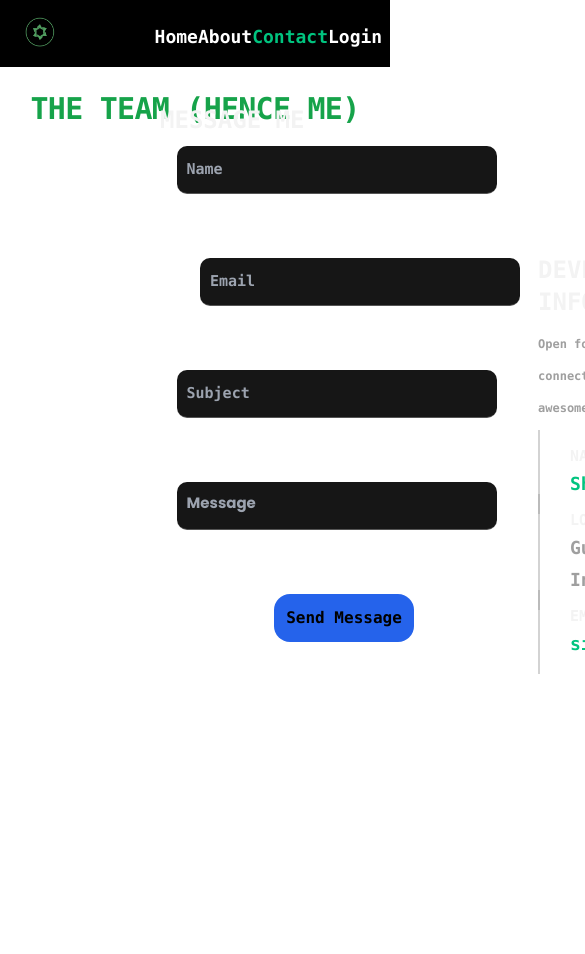
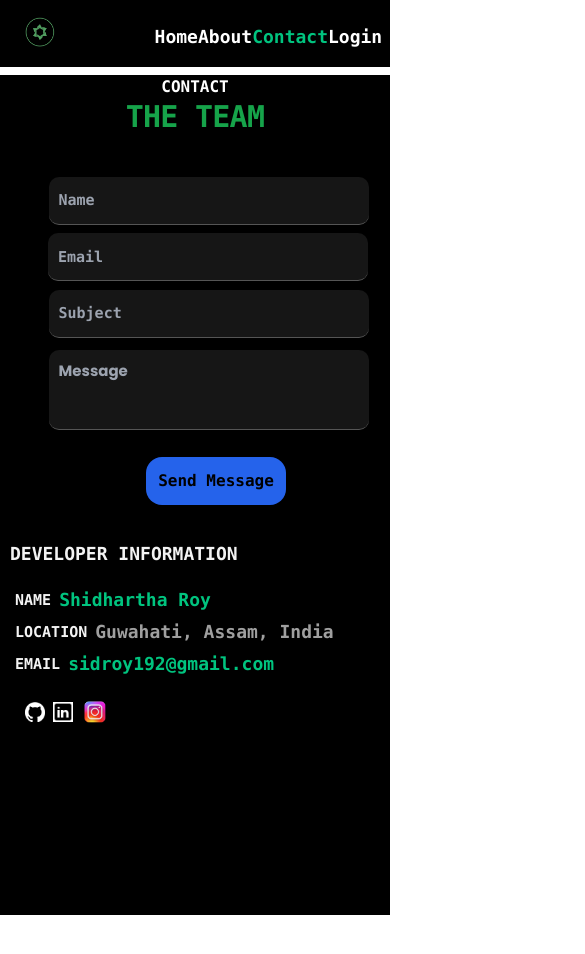
Before and after one commit to Shidhartha-Roy/AAYKAR-SAATHI, a React (Create React App) app in the folder itcode-ui/: page /contact in a window 390 px wide. Shown: the top 954 px of the page, 585 px wide, since content can reach past the window. After the commit the page ends 915 px from the top, so only its background shows below. Built offline with nearby package versions, Linux system fonts and the light colour scheme.

Commit message:
Contact and About Mobile

```diff
--- a/itcode-ui/src/components/About.js
+++ b/itcode-ui/src/components/About.js
@@ -13,34 +13,38 @@ const About = () => {
 
   return (
     <div
-     className="text-white font-semibold p-0 font-mono"
+     className="aboutTitle bg-black mt-2 lg:mt-auto text-white font-semibold p-0 font-mono"
 
      >
     ABOUT<br />
     <div className="font-bold text-4xl text-green-600 tracking-tight">AAYKAR SAATHI</div>
     <div className="h-screen flex flex-col text-white items-center justify-center">
     <div className="flex items-center -mt-32">
-      <img src={logo} className="w-100 h-72 border-4 border-yellow-300 p-2 -ml-22" />
+      <img src={logo} className="aaykarImage h-72 border-4 border-yellow-300 p-2 -ml-22" />
       <motion.div
 
       ref={ref}
       initial={{ x: "10vw", opacity: 0 }}
       animate={inView ? { x: 0, opacity: 1 } : { x: "10vw", opacity: 0 }}
       transition={{ duration: 0.6, ease: "easeInOut" }}
-      className="ml-10">
-        <div className="text-xl text-green-500 font-bold -mt-7" style={{textAlign: "left"}}>
+      className="siteDescription ml-10 ">
+        <div className="description text-xl text-green-500 font-bold -mt-7" style={{textAlign: "left"}}>
           DESCRIPTION:
         </div>
-        <div className="text-lg tracking-wider font-semibold text-green-100 max-w-3xl" style={{textAlign: "left"}}>
+        <div className="compDescription text-lg tracking-wider font-semibold text-green-100 max-w-3xl" style={{textAlign: "left"}}>
         AAYKAR SAATHI is a tool designed to simplify the complexities of the Income Tax Law of 1961.
         Our platform is dedicated to helping you grasp the intricate terminologies and nuances of various tax law codes.
         With AAYKAR SAATHI, you can navigate the tax landscape with confidence and gain a deeper understanding of the tax regulations
         that impact your financial journey. Let us be your trusted companion on your tax compliance and financial empowerment journey.
         </div>
-        <div className="text-xl text-green-500 mt-7 font-bold" style={{textAlign: "left"}}>
+        <div className="mobileDescription text-lg tracking-wider font-semibold text-green-100 max-w-3xl" style={{textAlign: "left"}}>
+        AAYKAR SAATHI is a tool to simplify the complexities of Income Tax Law of 1961. It helps you understand tax codes, gain confidence in navigating taxes,
+        and empowers you financially. Trust us to be your companion on your tax compliance journey.
+        </div>
+        <div className="developerDesc text-xl text-green-500 mt-7 font-bold" style={{textAlign: "left"}}>
           DEVELOPED BY:
         </div>
-        <div className="text-lg text-green-100 max-w-lg" style={{textAlign: "left"}}>
+        <div className="developerInfo text-lg text-green-100 max-w-lg" style={{textAlign: "left"}}>
         <a href="https://shidhartharoy.netlify.app/">Shidhartha Roy</a>
         <div className="flex-row">
         <SocialIcons />
--- a/itcode-ui/src/components/Contact.js
+++ b/itcode-ui/src/components/Contact.js
@@ -72,27 +72,27 @@ const Contact = () => {
 
   return (
     <div
-     className="text-white font-semibold p-0 font-mono"
+     className="email bg-black mt-2 lg:mt-auto text-white font-semibold p-0 font-mono"
 
      >
     CONTACT<br />
-    <div className="font-bold text-3xl text-green-600 tracking-tight">THE TEAM (HENCE ME)</div>
-    <div className="flex flex-row h-screen justify-between  font-mono">
-    <div className="text-white flex items-center -mt-16 justify-start font-semibold ml-40">
+    <div className="pageTitle font-bold text-3xl text-green-600 tracking-tight">THE TEAM</div>
+    <div className="lg:flex lg:flex-row h-screen justify-between  font-mono">
+    <div className="emailFormContainer text-white flex items-center -mt-16 justify-start font-semibold ml-40 ">
       <form
       action=""
       ref={form}
-      className="contactForm text-black"
+      className="emailForm text-black"
       initial={{ x: "-10vw", opacity: 0 }}
       animate={inView ? { x: 0, opacity: 1 } : { x: "-10vw", opacity: 0 }}
       transition={{ duration: 0.4, ease: "easeInOut" }}
       onSubmit={sendEmail}
     >
-      <h4 className="contentTitle font-bold text-2xl" style={{textAlign: "left"}}>MESSAGE ME</h4>
-      <div className="formGroup" style={{ display: "inline-block" }}>
+      <h4 className="contentTitle font-bold text-2xl" style={{textAlign: "left"}} id="emailTitle">MESSAGE ME</h4>
+      <div className="emailGroup" style={{ display: "inline-block" }}>
         <input
           type="text"
-          className="formControl"
+          className="formControl -mb-2 lg:mb-auto"
           onChange={handleChange}
           value={formData.from_name}
           id="contactName"
@@ -101,10 +101,10 @@ const Contact = () => {
           required
         />
       </div>
-      <div className="formGroup" style={{ display: "inline-block" }}>
+      <div className="emailGroup" style={{ display: "inline-block" }}>
         <input
           type="email"
-          className="formControl ml-10"
+          className="formControl ml-10 -mt-3 lg:mt-5 lg:-ml-1"
           onChange={handleChange}
           value={formData.from_email}
           id="contactEmail"
@@ -113,10 +113,10 @@ const Contact = () => {
           required
         />
       </div>
-      <div className="col-12 formGroup">
+      <div className="col-12 emailGroup">
         <input
           type="text"
-          className="formControl"
+          className="formControl -mt-10 lg:mt-auto"
           onChange={handleChange}
           value={formData.subject}
           id="contactSubject"
@@ -125,9 +125,9 @@ const Contact = () => {
           required
         />
       </div>
-      <div className="col-12 formGroup">
+      <div className="col-12 emailGroup">
         <textarea
-          className="formControl"
+          className="formControl -mt-2 lg:mt-auto"
           onChange={handleChange}
           value={formData.message}
           name="message"
@@ -143,7 +143,7 @@ const Contact = () => {
       </div>
     </form>
     </div>
-    <div className="flex items-center text-white -mt-16 mr-24 text-2xl">
+    <div className="flex items-center text-white mt-32 lg:-mt-16 lg:mr-24 text-2xl">
       <ContactInfo name="Shidhartha Roy" location="Guwahati, Assam, India" email="sidroy192@gmail.com"/>
     </div>
     </div>
--- a/itcode-ui/src/components/ContactInfo.js
+++ b/itcode-ui/src/components/ContactInfo.js
@@ -21,25 +21,25 @@ const ContactInfo = ({ name, email, location }) => {
       <ul className="listInfo -mt-1">
         <li>
           <div className="personalContactInfo">
-            <div className="mediaWrap -mt-5">
+            <div className="mediaWrap -mt-5 flex flex-row lg:flex lg:flex-col">
               <h6 className="infoType font-bold text-xl font-mono">NAME</h6>
-              <span className="infoValue text-lg font-semibold"><a href="https://shidhartharoy.netlify.app/">{name}</a></span>
+              <span className="infoValue text-lg font-semibold ml-2 lg:ml-auto"><a href="https://shidhartharoy.netlify.app/">{name}</a></span>
             </div>
           </div>
         </li>
         <li>
           <div className="personalContactInfo">
-            <div className="mediaWrap -mt-5">
+            <div className="mediaWrap -mt-5 flex flex-row lg:flex lg:flex-col">
               <h6 className="infoType font-bold text-xl font-mono">LOCATION</h6>
-              <span className="infoValue text-lg font-semibold">{location}</span>
+              <span className="infoValue text-lg font-semibold ml-2 lg:ml-auto">{location}</span>
               </div>
           </div>
         </li>
         <li>
           <div className="personalContactInfo">
-            <div className="mediaWrap -mt-5">
-              <h6 className="infoType font-bold text-xl font-mono">EMAIL</h6>
-              <span className="infoValue text-lg">
+            <div className="mediaWrap -mt-5 flex flex-row lg:flex lg:flex-col">
+              <h6 className="infoType font-bold text-xl font-mono ">EMAIL</h6>
+              <span className="infoValue text-lg ml-2 lg:ml-auto">
                 <a href={`mailto:${email}`}>{email}</a>
               </span>
               </div>
--- a/itcode-ui/src/components/Login.js
+++ b/itcode-ui/src/components/Login.js
@@ -66,7 +66,7 @@ const Login = () => {
   return (
 
 
-    <div className=" bg-black lg:mt-auto text-white font-semibold p-0 font-mono">
+    <div className=" bg-black mt-2 lg:mt-auto text-white font-semibold p-0 font-mono">
 
         Enjoy the Full Services<br />
         <div className="font-bold text-3xl text-green-600 tracking-tight">LOGIN</div>
--- a/itcode-ui/src/components/ResultForm.js
+++ b/itcode-ui/src/components/ResultForm.js
@@ -45,7 +45,7 @@ const ResultForm = () => {
 
 
     return (
-        <div className="text-white font-semibold p-0 font-mono">
+        <div className="bg-black text-white font-semibold p-0 font-mono">
         Here are your requested<br />
         <div className="font-bold text-3xl text-green-600 tracking-tight">RESULTS</div>
         <div className="flex flex-row h-screen items-center justify-center  font-mono mr-10">
@@ -53,8 +53,8 @@ const ResultForm = () => {
           <form
           action=""
           ref={form}
-          className="contactForm text-black border border-solid flex flex-col justify-start p-5"
-          style={{width: "32rem"}}
+          className="registerForm text-black border border-solid flex flex-col justify-start p-5"
+
           initial={{ x: "-10vw", opacity: 0 }}
           animate={inView ? { x: 0, opacity: 1 } : { x: "-10vw", opacity: 0 }}
           transition={{ duration: 0.4, ease: "easeInOut" }}
@@ -70,7 +70,7 @@ const ResultForm = () => {
               type="text"
               className="formControl"
               value={taxCode.id}
-              style={{width: "28rem", borderRadius: "10px"}}
+
               id="code"
               name="req_code"
               placeholder="TAX CODE"
@@ -80,11 +80,11 @@ const ResultForm = () => {
           </div>
           <div className="formGroup">
           <div className="flex justify-start ml-2">
-              <label className="text-green-400">Tax Description</label>
+              <label className="text-green-400 -mt-5 lg:mt-auto">Tax Description</label>
             </div>
             <textarea
               className="formControl tracking-widest text-lg"
-              style={{width: "28rem", borderRadius: "10px"}}
+
               value={taxCode.description}
               name="description"
               id="codeDescription"
@@ -96,12 +96,12 @@ const ResultForm = () => {
           </div>
           <div className="formGroup" style={{ display: "inline-block" }}>
           <div className="flex justify-start ml-2">
-              <label className="text-green-400">Documentation Link</label>
+              <label className="text-green-400 mt-5 lg:mt-auto">Documentation Link</label>
             </div>
             <input
               type="text"
               className="formControl"
-              style={{width: "28rem", borderRadius: "10px"}}
+
               value={taxCode.doclink}
               id="link"
               name="doc_link"
@@ -117,7 +117,7 @@ const ResultForm = () => {
             <input
               type="text"
               className="formControl"
-              style={{width: "28rem", borderRadius: "10px"}}
+
               value={taxCode.applicable}
               id="applicable"
               name="applicable_for"
--- a/itcode-ui/src/components/Search.js
+++ b/itcode-ui/src/components/Search.js
@@ -19,12 +19,12 @@ const Search = () => {
       section: "",
     })
 
-    // useEffect(() => {
-    //   const token = Cookies.get("authToken");
-    //   if(!token){
-    //     navigate("/login");
-    //   }
-    // }, [])
+    useEffect(() => {
+      const token = Cookies.get("authToken");
+      if(!token){
+        navigate("/login");
+      }
+    }, [])
 
     const [message, setMessage] = useState("")
 
--- a/itcode-ui/src/index.css
+++ b/itcode-ui/src/index.css
@@ -78,6 +78,9 @@ ul {
 .formGroup {
   padding-right: 15px;
 }
+.emailGroup {
+  padding-right: 15px;
+}
 
 .formControl {
   font-size: 15px;
@@ -99,6 +102,7 @@ ul {
 }
 
 textarea {
+  overflow-y: auto;
   resize: none;
   height: auto;
   font-family: "Poppins", sans-serif;
@@ -145,6 +149,19 @@ textarea {
 .serviceCard{
   width: 30rem;
 }
+.emailForm{
+  margin-left: -10rem;
+}
+#emailTitle{
+  margin-left: 12rem;
+}
+.mobileDescription{
+  visibility: hidden;
+}
+
+.developerDesc{
+  margin-top: -6rem;
+}
 
 @media (max-width: 460px) {
 
@@ -184,6 +201,78 @@ textarea {
   .formGroup{
     height: 7rem;
   }
+  #codeDescription{
+    height: 7rem;
+  }
+
+  .mediaWrap{
+    border-left: none;
+  }
+  .listInfo{
+    margin-left: -25px;
+  }
+  /* .emailFormContainer{
+    margin-top: 10rem;
+  } */
+  .emailForm{
+    width: 23rem;
+    margin-top: 4rem;
+    margin-left: -8rem;
+    margin-right: -15px;
+  }
+  #contactEmail{
+    margin-left: -1rem;
+    margin-right: -15px;
+    /* margin-top: -20px; */
+  }
+  #contactMessage{
+    height: 5rem;
+  }
+
+  #emailTitle{
+    visibility: hidden;
+  }
+  .emailFormContainer{
+    margin-left: none;
+  }
+  .infoDescription{
+    visibility: hidden;
+  }
+  .listInfo{
+    margin-top: -5rem;
+  }
+  .contentTitle{
+    font-size: large;
+  }
+  .contactInfo{
+    margin-top: -15px;
+  }
+  .siteDescription{
+    margin-top: 19rem;
+    margin-left: -17rem;
+    margin-right: 8px;
+    padding-bottom: -10px;
+    text-align: center;
+  }
+  .developerDesc{
+    margin-top: 1rem;
+  }
+
+  .aaykarImage{
+    margin-top: -30rem;
+    margin-left: 8rem;
+    height: 10rem;
+  }
+  .compDescription{
+    visibility: hidden;
+  }
+  .mobileDescription{
+    visibility: visible;
+    margin-top: -28rem;
+  }
+  .description{
+    margin-top: -15rem;
+  }
 
 }
 
```
